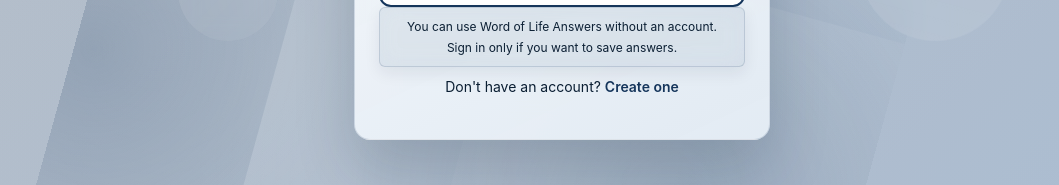
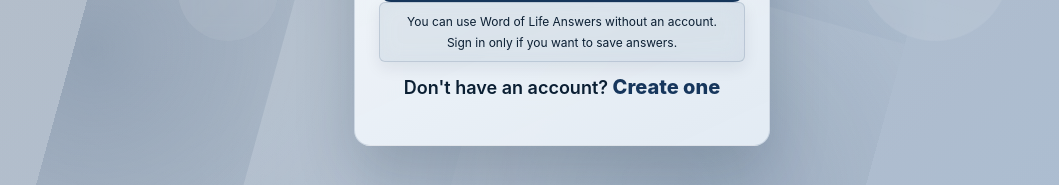
Before and after one commit to tseitzin/bible_qa_frontend, a Vue app: page /login in a window 1280 px wide. Shown: the part 599-784 px from the top of the page, without its empty margins (78-1137 px from the left). Built offline with nearby package versions, Linux system fonts and the light colour scheme; no server answers.

Commit message:
Add more styling to account creating link

```diff
--- a/src/views/Login.vue
+++ b/src/views/Login.vue
@@ -562,14 +562,17 @@
   text-align: center;
   margin-top: var(--spacing-xs);
   color: var(--login-primary-dark);
-  font-size: var(--font-size-sm);
+  font-weight: var(--font-weight-semibold);
+  font-size: var(--font-size-lg);
 }
 
 .auth-footer a {
   color: var(--login-primary);
   text-decoration: none;
-  font-weight: var(--font-weight-semibold);
+  font-size: var(--font-size-xl);
+  font-weight: var(--font-weight-extrabold);
   transition: color var(--transition-normal);
+  text-underline-offset: 3px;
 }
 
 .auth-footer a:hover {
```
